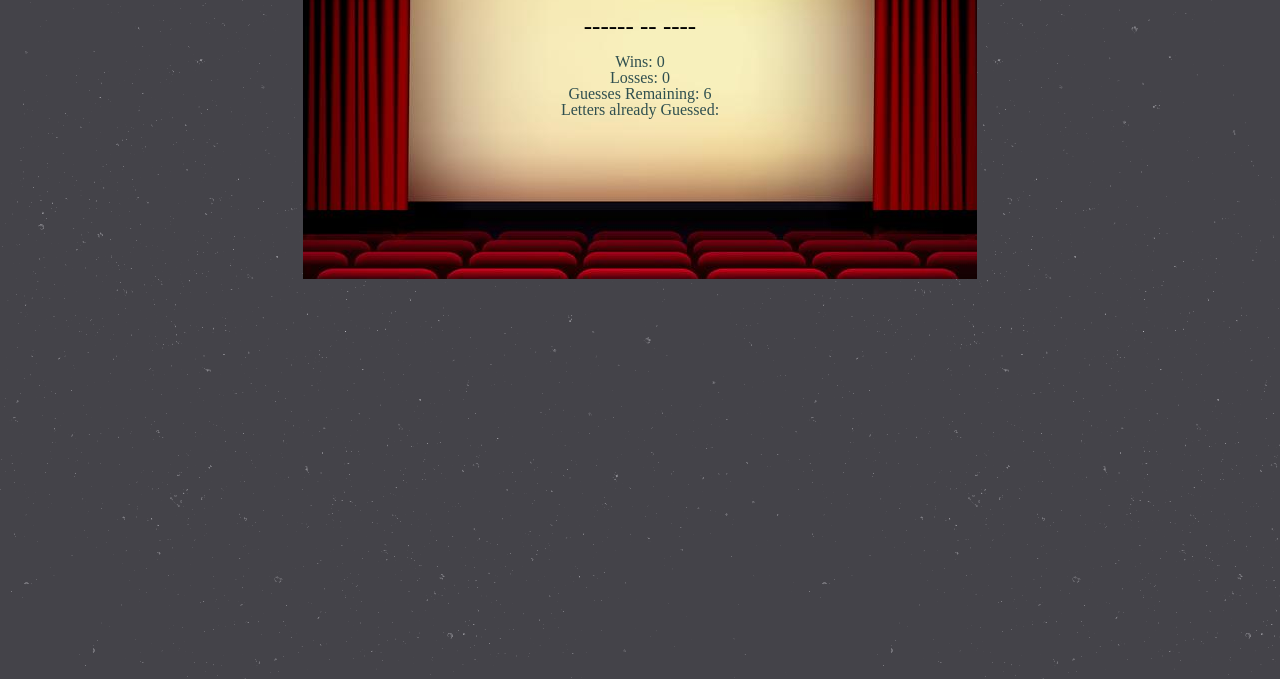
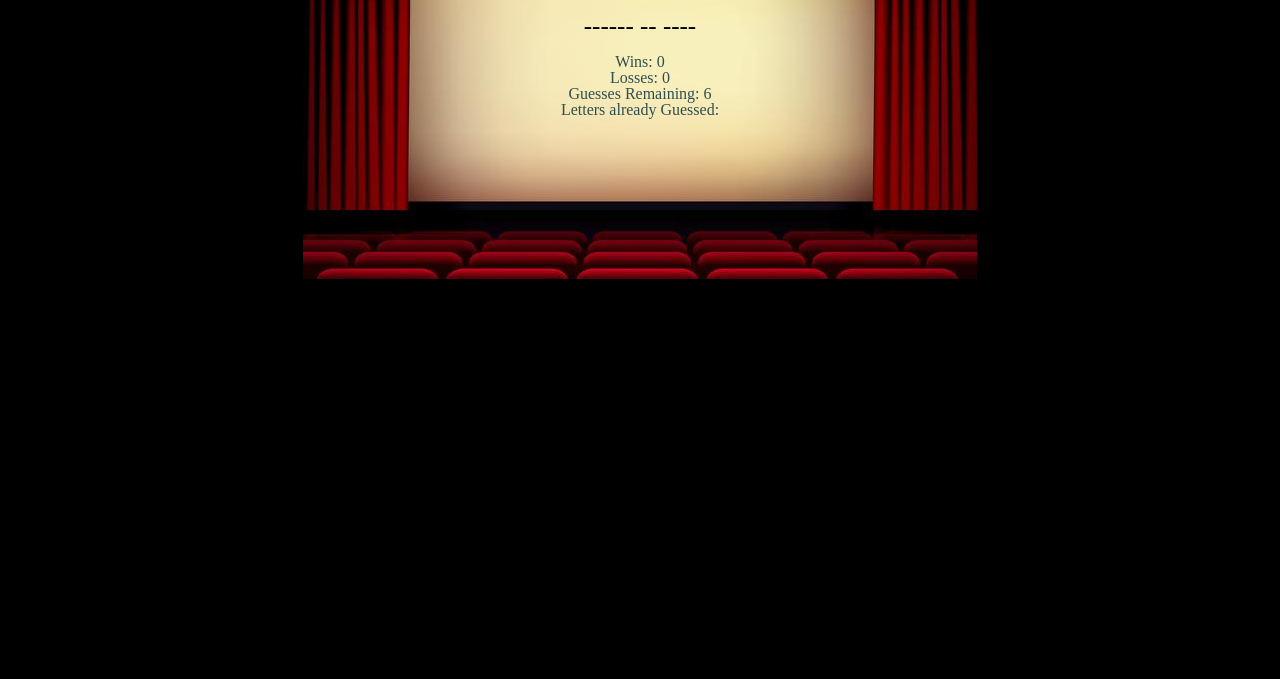
Before and after one commit to alycapps/Word_Guess_Game, a plain HTML site: page index.html in a window 1280 px wide. Shown: the part 121-800 px from the top of the page. Drawn offline with Linux system fonts and the light colour scheme.

Commit message:
fine tuning style

```diff
--- a/css/style.css
+++ b/css/style.css
@@ -1,6 +1,5 @@
 body {
-    background-image: url("../images/stardust.png");
-
+    background-color:black;
     text-align: center;
 }
 
```
